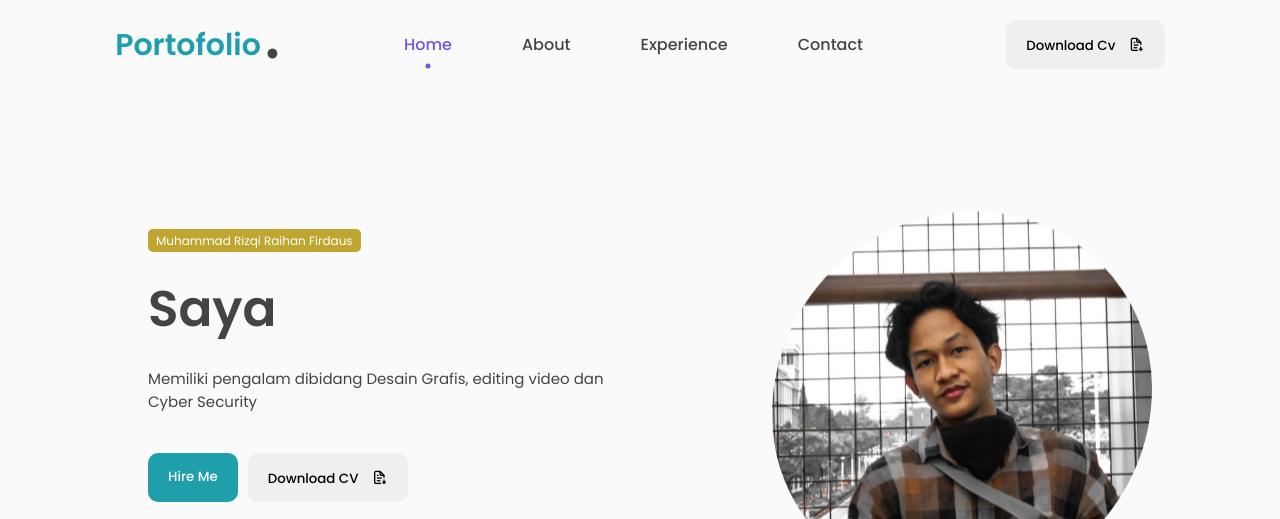
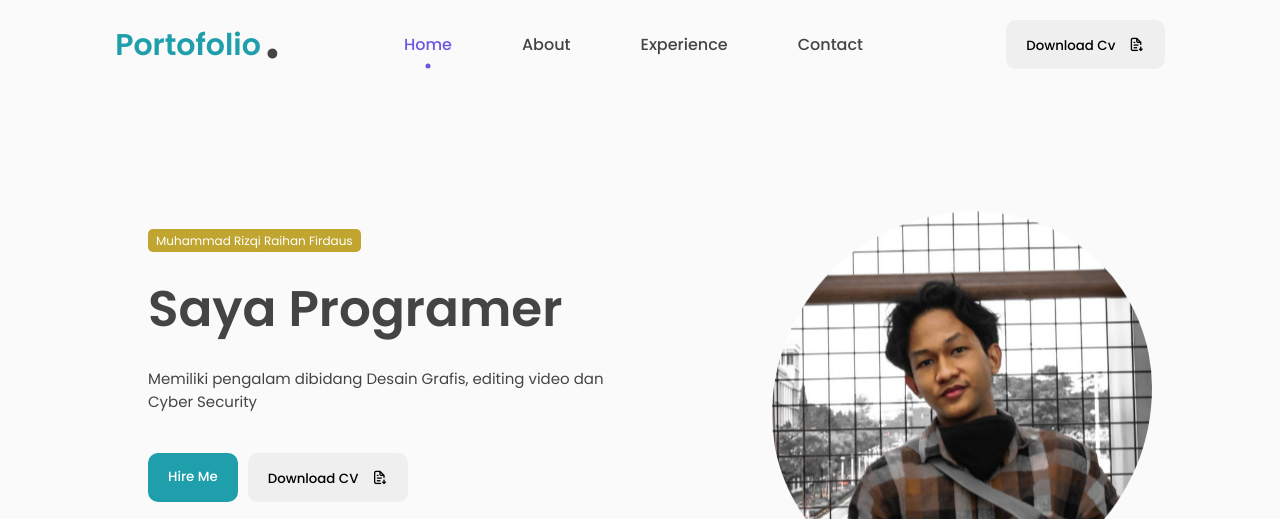
Before and after one commit to Q1zR1/Web-Portofolio, a plain HTML site: page index.html in a window 1280 px wide. Shown: the top 519 px of the page. Drawn offline with nearby package versions, Linux system fonts and the light colour scheme.

Commit message:
perubahan

```diff
--- a/index.html
+++ b/index.html
@@ -55,7 +55,7 @@
                     <span>Muhammad Rizqi Raihan Firdaus</span>
                 </div>
                 <div class="featured-name">
-                    <p>Saya <span class="typedText"></span></p>
+                    <p>Saya <span class="typedText"></span>Programer</p>
                 </div>
                 <div class="featured-text-info">
                     <p>Memiliki pengalam dibidang Desain Grafis, editing video dan Cyber Security</p>
```
